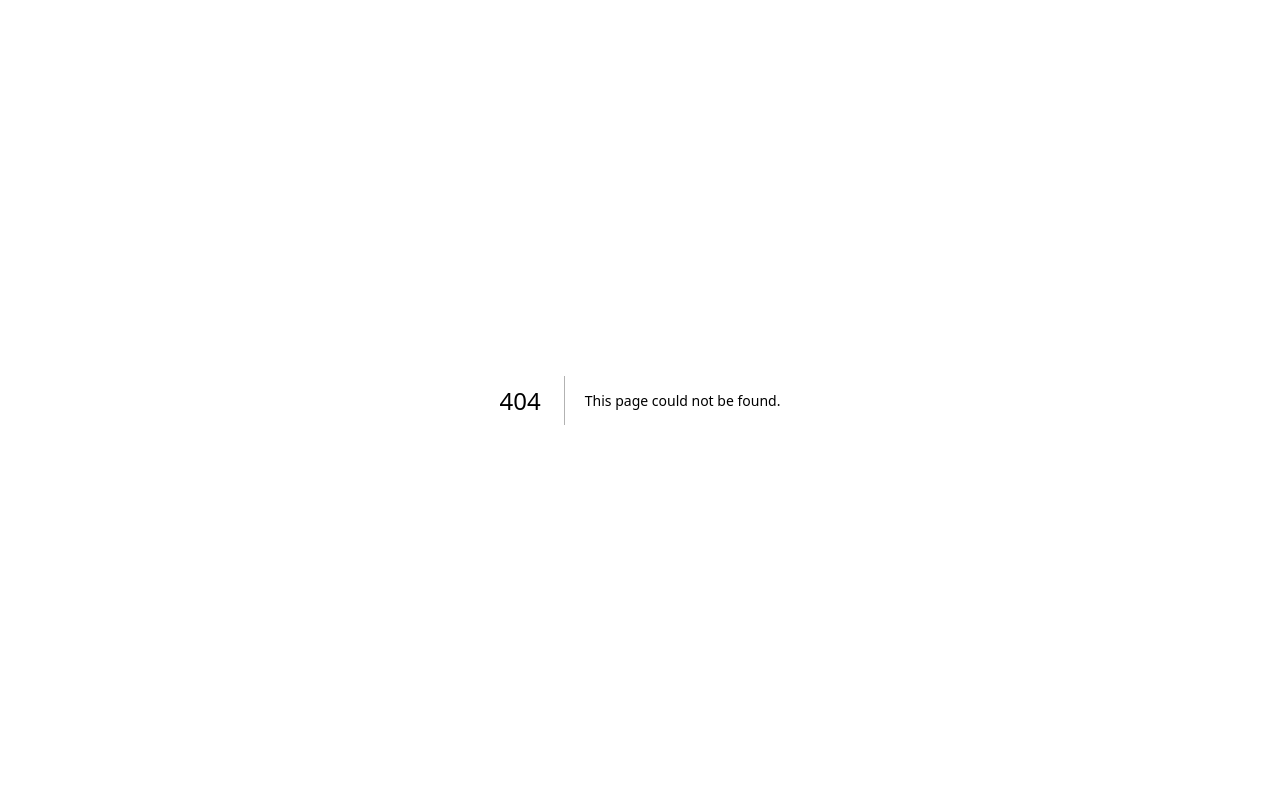
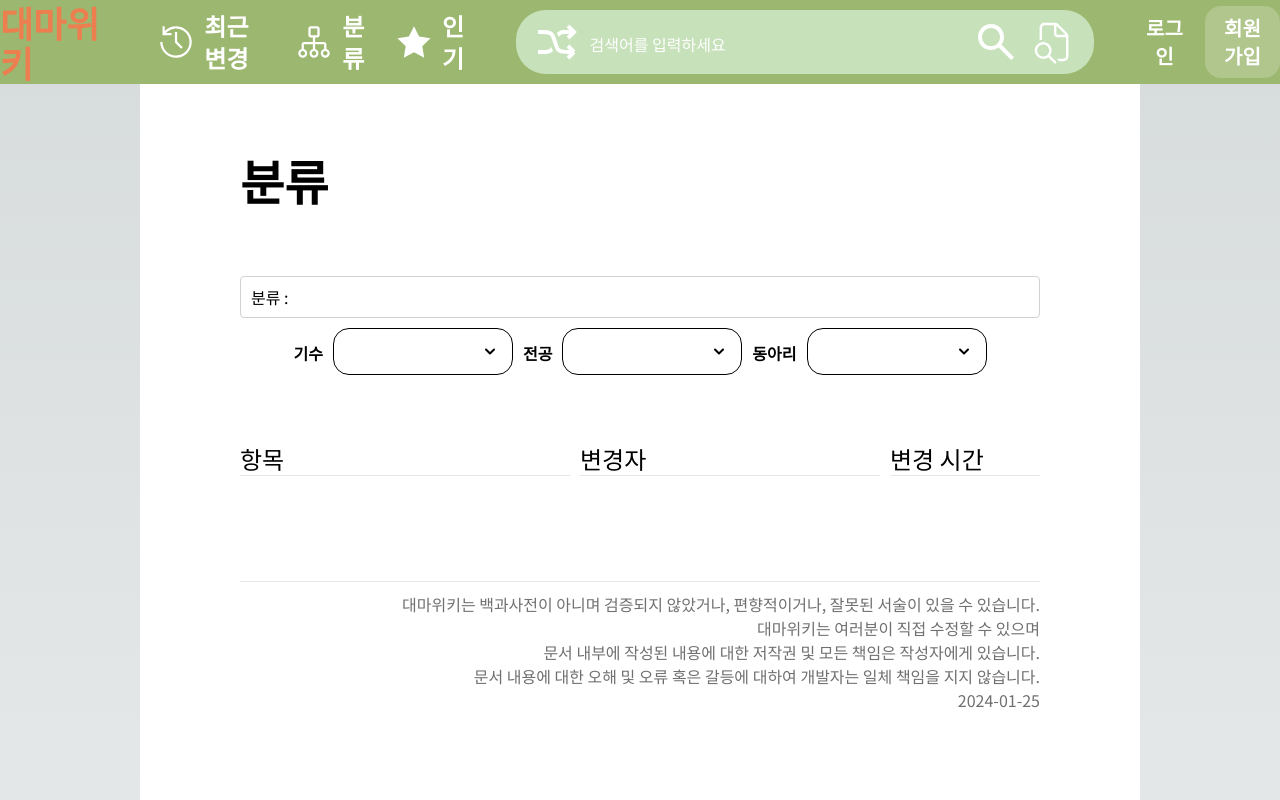
Before and after one commit to Daemawiki/Claudia, a Next.js app: page /division in a window 1280 px wide. Before the commit this address had no page. Shown: the top 800 px of the page. Built offline with nearby package versions, Linux system fonts and the light colour scheme.

Commit message:
✨:: 분류 페이지 퍼블리싱

```diff
--- a/src/app/category/page.tsx
+++ b/src/app/division/page.tsx
@@ -2,14 +2,17 @@ import Header from "@/components/header/header";
 import Title from "@/components/title/title";
 import Footer from "@/components/footer/footer";
 import SideBar from "@/components/sideBar/sideBar";
+import Preview from "@/components/reserch/preview";
+import Form from "@/components/division/form";
 
-export default function Category() {
+export default function Division() {
   return (
     <>
       <Header />
       <main className="flex min-h-screen justify-center flex-wrap gap-5">
-        <div className="flex w-[1000px] bg-white min-h-screen flex-col gap-[20px] px-[100px] py-[60px]">
+        <div className="flex w-[1000px] bg-white min-h-screen flex-col gap-[60px] px-[100px] py-[60px]">
           <Title title="분류" />
+          <Form />
           <Footer />
         </div>
         <SideBar />
--- /dev/null
+++ b/src/components/division/form.tsx
@@ -0,0 +1,129 @@
+"use client";
+
+import { useEffect, useState } from "react";
+
+import Category from "@/components/category";
+import Dropdown from "@/components/input/dropdown";
+import { clubMenu, majorMenu, periodMenu } from "@/constant/dropdownItem";
+import Standard from "@/components/reserch/standard";
+import Preview from "../reserch/preview";
+import { User } from "@/constant/documentType";
+import findById from "@/utils/function/documentById";
+import { clubDivision, genDivision, majorDivision } from "@/constant/division";
+
+interface SearchType {
+  type?: "gen" | "major" | "club";
+  search?: string;
+}
+
+const Form = () => {
+  const [gen, setGen] = useState<string>("");
+  const [major, setMajor] = useState<string>("");
+  const [club, setClub] = useState<string>("");
+  const [search, setSearch] = useState<SearchType>({});
+  const [items, setItems] = useState<Array<User> | undefined>();
+  const [isUpdate, setIsUpdate] = useState(false);
+
+  useEffect(() => {
+    setSearch({ type: "gen", search: gen });
+    setIsUpdate(true);
+  }, [gen]);
+
+  useEffect(() => {
+    setSearch({ type: "major", search: major });
+    setIsUpdate(true);
+  }, [major]);
+
+  useEffect(() => {
+    setSearch({ type: "club", search: club });
+    setIsUpdate(true);
+  }, [club]);
+
+  useEffect(() => {
+    if (isUpdate) {
+      renderPreview();
+    }
+  }, [isUpdate]);
+
+  const renderPreview = () => {
+    setIsUpdate(false);
+    if (search.search) {
+      switch (search.type) {
+        case "club":
+          setItems(clubDivision);
+          break;
+        case "gen":
+          setItems(genDivision);
+          break;
+        case "major":
+          setItems(majorDivision);
+          break;
+      }
+    }
+  };
+
+  return (
+    <>
+      <div className="flex flex-col">
+        <Category
+          groups={
+            search.search !== ""
+              ? search.type === "club"
+                ? [["동아리", club]]
+                : search.type === "gen"
+                  ? [["기수", gen]]
+                  : search.type === "major"
+                    ? [["전공", major]]
+                    : [[]]
+              : [[]]
+          }
+        />
+        <div className="flex w-full justify-center gap-[10px] items-start p-[10px]">
+          <Dropdown
+            title="기수"
+            content={periodMenu}
+            width={180}
+            titlePosition="row"
+            setForm={setGen}
+          />
+          <Dropdown
+            title="전공"
+            content={majorMenu}
+            width={180}
+            titlePosition="row"
+            setForm={setMajor}
+          />
+          <Dropdown
+            title="동아리"
+            content={clubMenu}
+            width={180}
+            titlePosition="row"
+            setForm={setClub}
+          />
+        </div>
+      </div>
+      <div className="flex flex-col gap-[10px]">
+        <div className="flex gap-[10px]">
+          <Standard width={"grow"} title="항목" />
+          <Standard width={300} title="변경자" />
+          <Standard width={150} title="변경 시간" />
+        </div>
+        {items &&
+          items.map(item => {
+            return (
+              <Preview
+                key={item.documentId}
+                title={findById(item.documentId)?.title || ""}
+                editor={
+                  findById(item.documentId)?.editor.updatedUser.name || ""
+                }
+                editTime={findById(item.documentId)?.dateTime.updated || ""}
+              />
+            );
+          })}
+      </div>
+    </>
+  );
+};
+
+export default Form;
```
